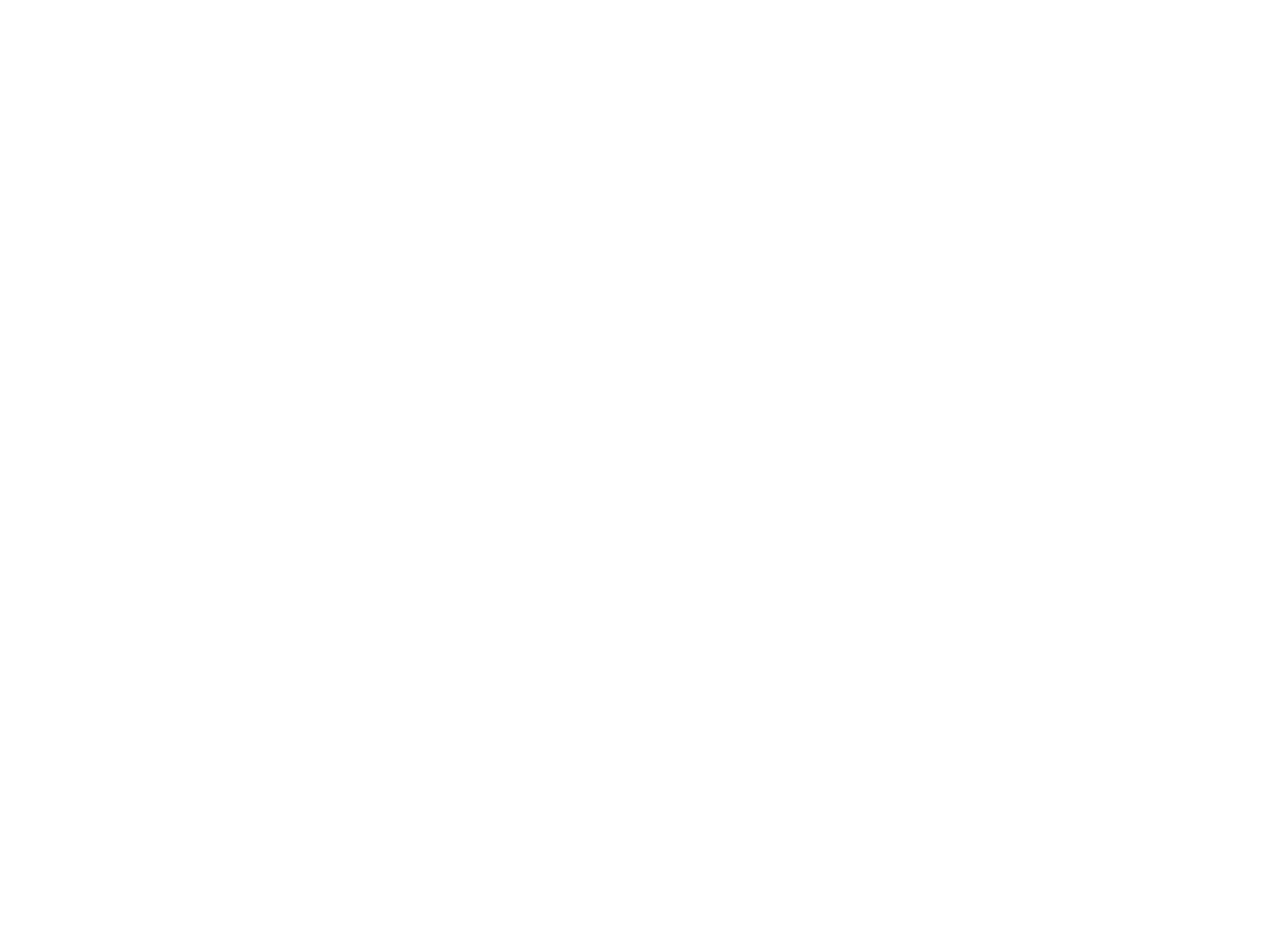
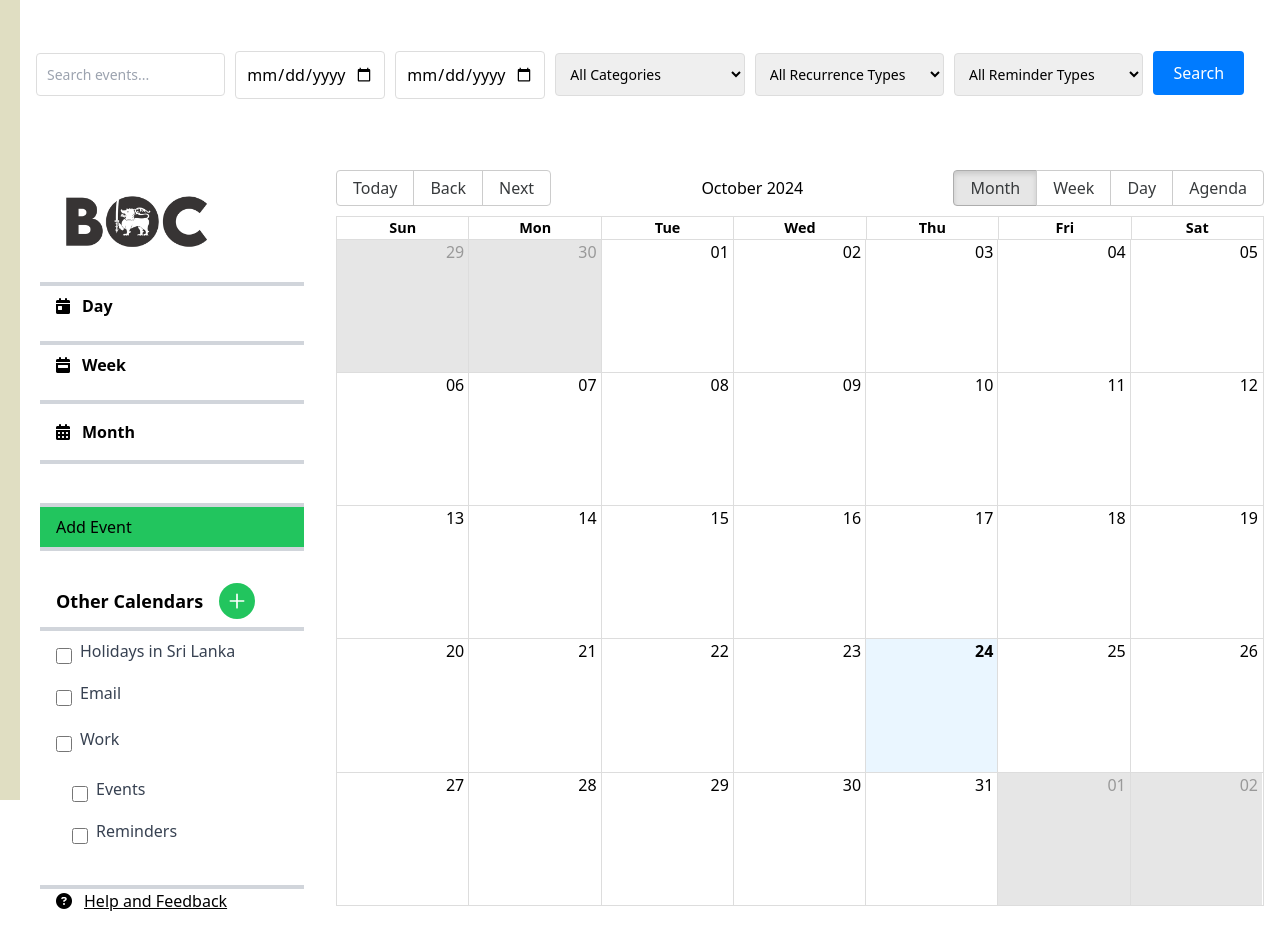
Before and after one commit to navaneethanbc/e-calendar, a React (Vite) app in the folder client/: page /calendar in a window 1280 px wide. Before the commit this address had no page. Before the commit the page ends 800 px from the top, so only its background shows below. Built offline with nearby package versions, Linux system fonts and the light colour scheme.

Commit message:
css edit

```diff
--- a/client/src/App.jsx
+++ b/client/src/App.jsx
@@ -23,7 +23,7 @@
         <Routes>
           <Route path="/" element={<SigninPage />} />
           <Route path="/register" element={<RegisterPage />} />
-          {user && <Route path="/calendar" element={<CalendarView />} />}
+          {<Route path="/calendar" element={<CalendarView />} />}
           <Route path="/notification" element={<Notification />} />
           <Route path="/calendar/help" element={<Help />} />
           <Route path="/terms" element={<Terms />} />
--- a/client/src/components/CalendarComponent/SearchBar.css
+++ b/client/src/components/CalendarComponent/SearchBar.css
@@ -14,6 +14,7 @@
   border: 1px solid #ddd;
   min-width: 150px;
   flex-grow: 1;
+  margin-bottom: 5px;
 }
 
 .search-bar .search-button {
@@ -24,6 +25,7 @@
   border-radius: 4px;
   cursor: pointer;
   flex-grow: 0;
+  margin-bottom: 23px;
 }
 
 .search-bar .search-button:hover {
```
